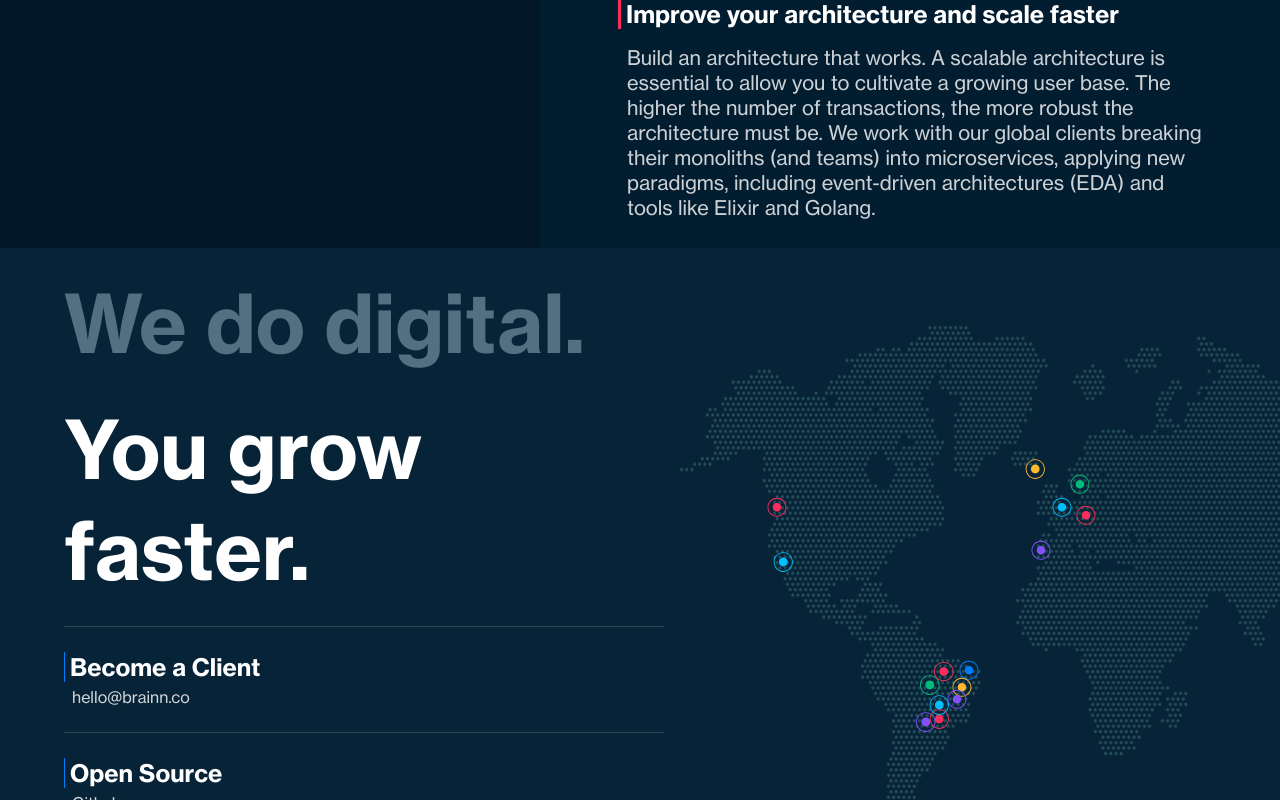
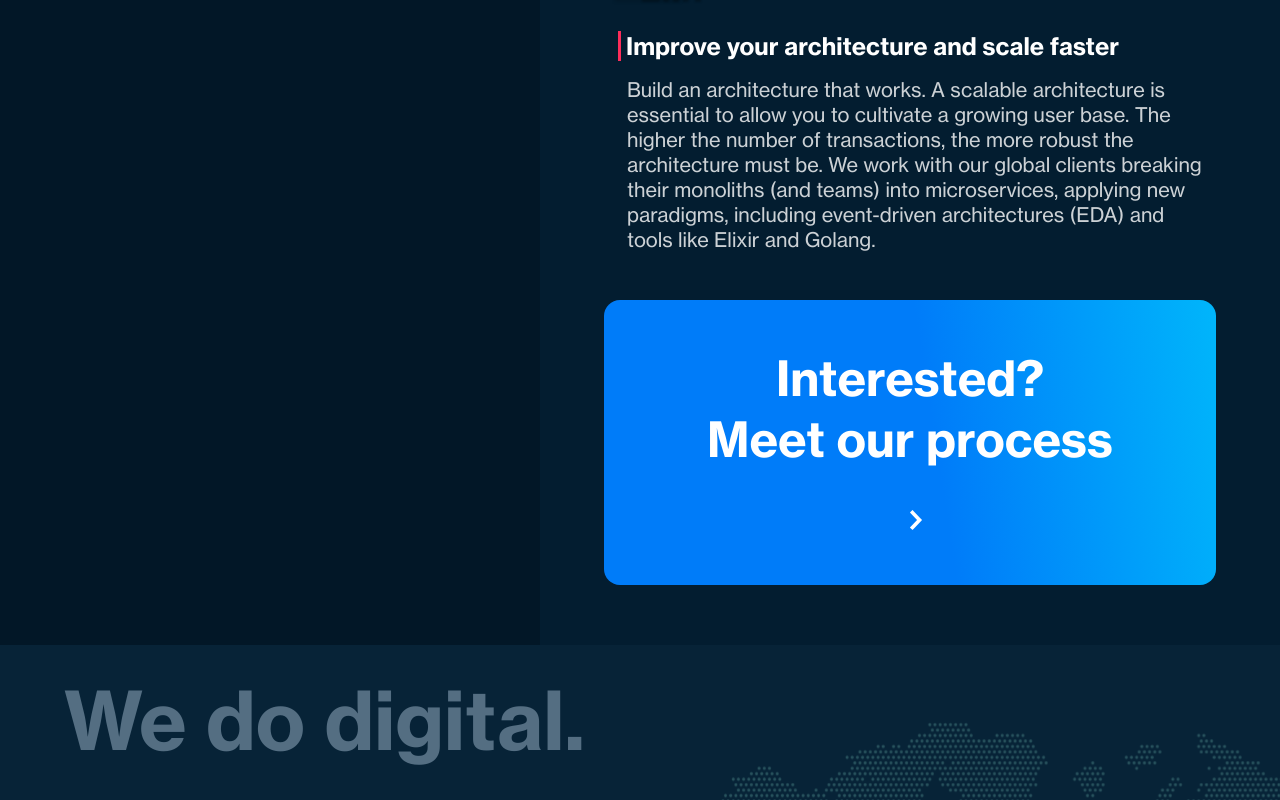
Before and after one commit to alexandreohara/brainn-lp, a React (Create React App) app: page /how-we-can-help in a window 1280 px wide. Shown: the part 1347-2147 px from the top of the page. Built offline with nearby package versions, Linux system fonts and the light colour scheme; a small style sheet from the web is missing.

Commit message:
Add button

```diff
--- a/src/pages/HowWeCanHelp.tsx
+++ b/src/pages/HowWeCanHelp.tsx
@@ -1,6 +1,6 @@
 import { Footer } from 'components/Footer';
 import { ServiceAspect } from 'components/ServiceAspect';
-import { Colors } from 'consts/colors';
+import { Colors, Gradients } from 'consts/colors';
 import React from 'react';
 import { Col, Row } from 'react-flexbox-grid';
 import styled from 'styled-components';
@@ -8,6 +8,7 @@ import Rocket from 'assets/icons/Rocket.svg';
 import DataPurple from 'assets/icons/DataPurple.svg';
 import Prototype from 'assets/icons/Prototype.svg';
 import Architecture from 'assets/icons/Architecture.svg';
+import VectorRight from 'assets/icons/VectorRight.svg';
 
 const StyledPageWrapper = styled.div`
   background-color: ${Colors.black};
@@ -28,6 +29,8 @@ const StyledHeader = styled.div`
 
 const StyledServiceAspects = styled.div`
   background-color: #031d30;
+  padding-bottom: 40px;
+  padding-top: 32px;
 `;
 
 const StyledAspectWrapper = styled.div`
@@ -36,6 +39,47 @@ const StyledAspectWrapper = styled.div`
 
 const StyledFooterWrapper = styled.div`
   background-color: #072337;
+`;
+
+const StyledButton = styled.div`
+  background: ${Gradients.blue};
+  margin: 20px 64px;
+  padding: 48px;
+  border-radius: 16px;
+  text-align: center;
+  color: ${Colors.white};
+
+  @media (max-width: 767px) {
+    padding: 22px;
+  }
+`;
+
+const StyledButtonTitle = styled.div`
+  font-size: 48px;
+  font-weight: bold;
+
+  @media (max-width: 767px) {
+    font-size: 30px;
+  }
+`;
+
+const StyledSeeMore = styled.div`
+  font-size: 28px;
+  font-weight: 600;
+  margin-top: 32px;
+
+  @media (max-width: 767px) {
+    font-size: 18px;
+  }
+`;
+
+const StyledVectorRight = styled.img`
+  width: 12px;
+  margin-left: 12px;
+
+  @media (max-width: 767px) {
+    width: 8px;
+  }
 `;
 
 const HowWeCanHelp = () => {
@@ -78,7 +122,6 @@ const HowWeCanHelp = () => {
                   }
                 />
               </StyledAspectWrapper>
-
               <StyledAspectWrapper>
                 <ServiceAspect
                   color={Colors.pink}
@@ -89,6 +132,13 @@ const HowWeCanHelp = () => {
                   }
                 />
               </StyledAspectWrapper>
+              <StyledButton>
+                <StyledButtonTitle>Interested?</StyledButtonTitle>
+                <StyledButtonTitle>Meet our process</StyledButtonTitle>
+                <StyledSeeMore>
+                  <StyledVectorRight src={VectorRight} alt={'vector-right'} />
+                </StyledSeeMore>
+              </StyledButton>
             </StyledServiceAspects>
           </Col>
         </Row>
```
Also changed, not shown: src/assets/icons/VectorRight.svg (added).
